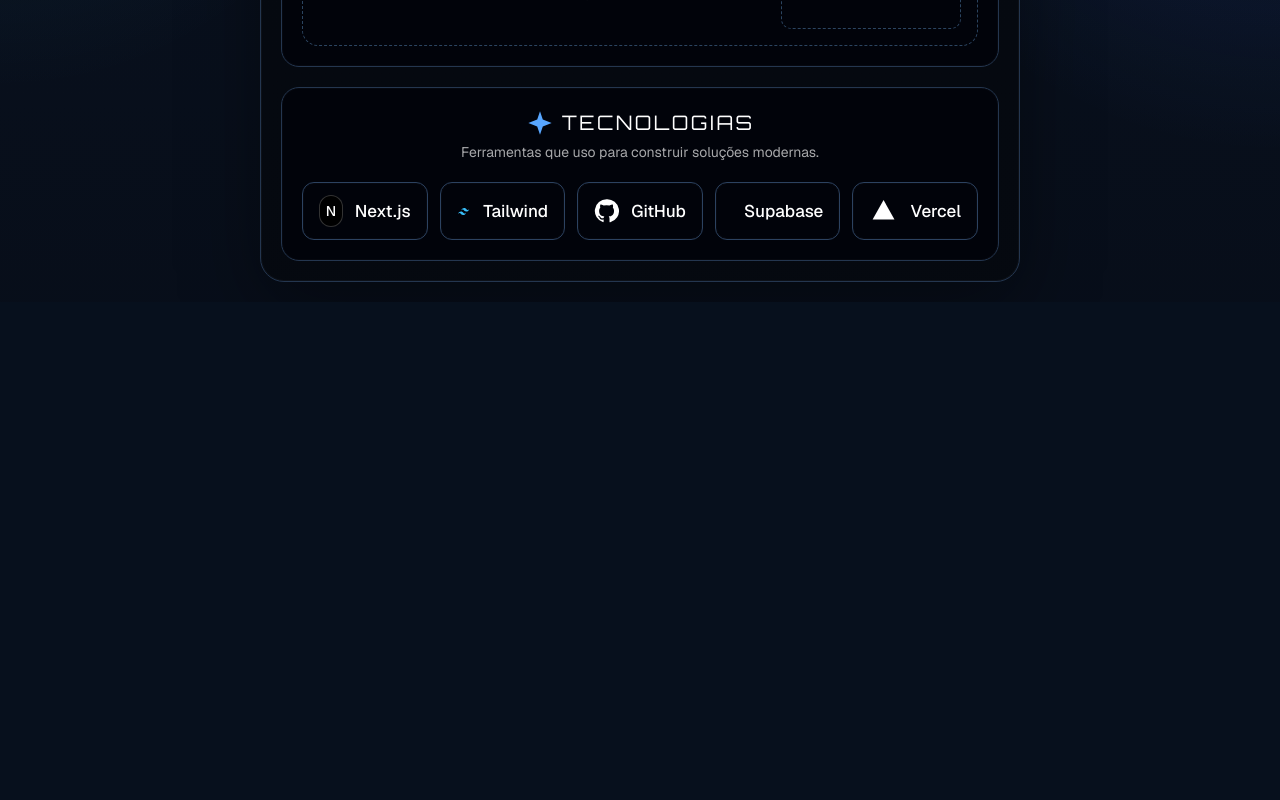
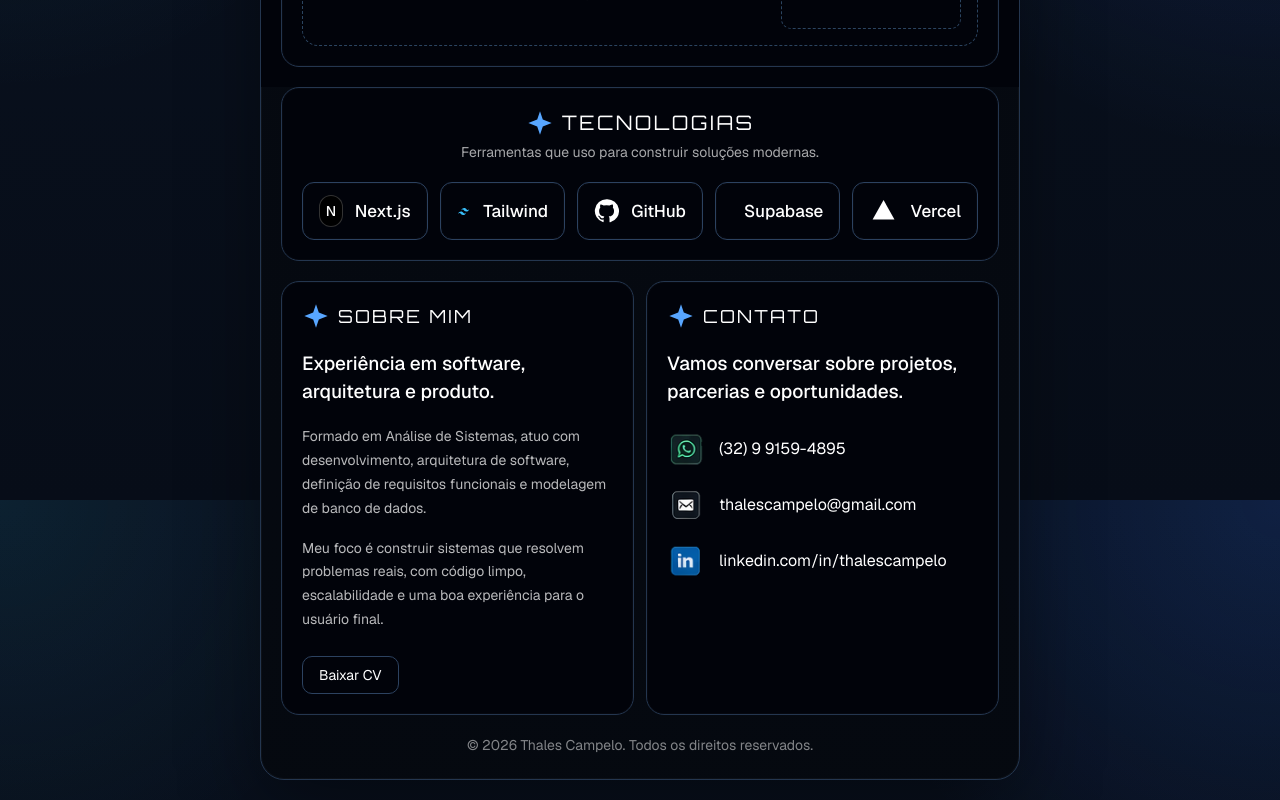
Before and after one commit to thalescampelodac/landing-page-2, a Next.js app: page / in a window 1280 px wide. Shown: the part 1100-1900 px from the top of the page. Before the commit the page ends 1402 px from the top, so only its background shows below. Built offline with nearby package versions, Linux system fonts and the light colour scheme.

Commit message:
feat: add about and contact sections

```diff
--- a/src/app/page.tsx
+++ b/src/app/page.tsx
@@ -40,6 +40,23 @@
       eyebrow: "Tecnologias",
       subtitle: "Ferramentas que uso para construir soluções modernas.",
     },
+    about: {
+      eyebrow: "Sobre Mim",
+      title: "Experiência em software, arquitetura e produto.",
+      description:
+        "Formado em Análise de Sistemas, atuo com desenvolvimento, arquitetura de software, definição de requisitos funcionais e modelagem de banco de dados.",
+      description2:
+        "Meu foco é construir sistemas que resolvem problemas reais, com código limpo, escalabilidade e uma boa experiência para o usuário final.",
+      cta: "Baixar CV",
+    },
+    contact: {
+      eyebrow: "Contato",
+      title: "Vamos conversar sobre projetos, parcerias e oportunidades.",
+      phone: "(32) 9 9159-4895",
+      email: "thalescampelo@gmail.com",
+      linkedin: "linkedin.com/in/thalescampelo",
+    },
+    footer: "© 2026 Thales Campelo. Todos os direitos reservados.",
     projectItems: {
       comprovou:
         "Plataforma que simplifica a validação de comprovantes, reduzindo fraudes e trazendo confiança para transações.",
@@ -75,6 +92,23 @@
       eyebrow: "Technologies",
       subtitle: "Tools I use to build modern solutions.",
     },
+    about: {
+      eyebrow: "About Me",
+      title: "Experience in software, architecture, and product.",
+      description:
+        "Graduated in Systems Analysis, I work with software development, software architecture, functional requirements definition, and database modeling.",
+      description2:
+        "My focus is building systems that solve real problems with clean code, scalability, and a great end-user experience.",
+      cta: "Download CV",
+    },
+    contact: {
+      eyebrow: "Contact",
+      title: "Let’s talk about projects, partnerships, and opportunities.",
+      phone: "(32) 9 9159-4895",
+      email: "thalescampelo@gmail.com",
+      linkedin: "linkedin.com/in/thalescampelo",
+    },
+    footer: "© 2024 Thales Campelo. All rights reserved.",
     projectItems: {
       comprovou:
         "A platform that simplifies receipt validation, reducing fraud and bringing trust to transactions.",
@@ -110,6 +144,23 @@
       eyebrow: "Tecnologías",
       subtitle: "Herramientas que uso para construir soluciones modernas.",
     },
+    about: {
+      eyebrow: "Sobre Mí",
+      title: "Experiencia en software, arquitectura y producto.",
+      description:
+        "Graduado en Análisis de Sistemas, trabajo con desarrollo de software, arquitectura de software, definición de requisitos funcionales y modelado de base de datos.",
+      description2:
+        "Mi enfoque es construir sistemas que resuelvan problemas reales con código limpio, escalabilidad y una gran experiencia para el usuario final.",
+      cta: "Descargar CV",
+    },
+    contact: {
+      eyebrow: "Contacto",
+      title: "Hablemos sobre proyectos, alianzas y oportunidades.",
+      phone: "(32) 9 9159-4895",
+      email: "thalescampelo@gmail.com",
+      linkedin: "linkedin.com/in/thalescampelo",
+    },
+    footer: "© 2024 Thales Campelo. Todos los derechos reservados.",
     projectItems: {
       comprovou:
         "Plataforma que simplifica la validación de comprobantes, reduce fraudes y aporta confianza a las transacciones.",
@@ -498,7 +549,7 @@
         <section
           id="projetos"
           className="px-4 pb-4 pt-0 sm:px-5 sm:pb-5"
-          style={{ marginTop: "2px" }}
+          style={{ marginTop: "2px", backgroundColor: stageSectionBackground }}
         >
           <div
             className="rounded-[18px] border border-[#24364f] px-4 py-4 shadow-[0_0_0_1px_rgba(255,255,255,0.02)_inset] sm:px-5 sm:py-5"
@@ -658,6 +709,109 @@
             </div>
           </div>
         </section>
+
+        <section className="px-4 pb-4 sm:px-5 sm:pb-5">
+          <div className="grid gap-3 md:grid-cols-2">
+            <article
+              id="sobre"
+              className="rounded-[18px] border border-[#24364f] px-5 py-5 shadow-[0_0_0_1px_rgba(255,255,255,0.02)_inset]"
+              style={{ backgroundColor: stageSectionBackground }}
+            >
+              <div className="flex items-center gap-2">
+                <ProjectMark type="spark" />
+                <h2 className="display-font text-[18px] uppercase tracking-[0.12em] text-white">
+                  {text.about.eyebrow}
+                </h2>
+              </div>
+              <p className="mt-5 text-[19px] font-medium leading-[1.45] text-white">
+                {text.about.title}
+              </p>
+              <p className="mt-5 text-[14px] leading-[1.7] text-white/72">
+                {text.about.description}
+              </p>
+              <p className="mt-4 text-[14px] leading-[1.7] text-white/72">
+                {text.about.description2}
+              </p>
+              <a
+                href="#"
+                className="mt-6 inline-flex items-center rounded-[10px] border border-[#2c4260] px-4 py-2 text-sm text-white transition hover:opacity-85"
+              >
+                {text.about.cta}
+              </a>
+            </article>
+
+            <article
+              id="contato"
+              className="rounded-[18px] border border-[#24364f] px-5 py-5 shadow-[0_0_0_1px_rgba(255,255,255,0.02)_inset]"
+              style={{ backgroundColor: stageSectionBackground }}
+            >
+              <div className="flex items-center gap-2">
+                <ProjectMark type="spark" />
+                <h2 className="display-font text-[18px] uppercase tracking-[0.12em] text-white">
+                  {text.contact.eyebrow}
+                </h2>
+              </div>
+              <p className="mt-5 max-w-[360px] text-[19px] font-medium leading-[1.45] text-white">
+                {text.contact.title}
+              </p>
+
+              <div className="mt-6 grid gap-4">
+                <a
+                  href="https://wa.me/5532991594895"
+                  target="_blank"
+                  rel="noreferrer noopener"
+                  className="flex items-center gap-3 text-white/82 transition hover:text-white"
+                >
+                  <span className="relative h-10 w-10 shrink-0">
+                    <Image
+                      src="/images/social/whatsapp.png"
+                      alt="WhatsApp"
+                      fill
+                      className="object-contain"
+                    />
+                  </span>
+                  <span>{text.contact.phone}</span>
+                </a>
+
+                <a
+                  href="mailto:thalescampelo@gmail.com"
+                  className="flex items-center gap-3 text-white/82 transition hover:text-white"
+                >
+                  <span className="relative h-10 w-10 shrink-0">
+                    <Image
+                      src="/images/social/email.png"
+                      alt="Email"
+                      fill
+                      className="object-contain"
+                    />
+                  </span>
+                  <span>{text.contact.email}</span>
+                </a>
+
+                <a
+                  href="https://www.linkedin.com/in/thalescampelo/"
+                  target="_blank"
+                  rel="noreferrer noopener"
+                  className="flex items-center gap-3 text-white/82 transition hover:text-white"
+                >
+                  <span className="relative h-10 w-10 shrink-0">
+                    <Image
+                      src="/images/social/linkedin.png"
+                      alt="LinkedIn"
+                      fill
+                      className="object-contain"
+                    />
+                  </span>
+                  <span>{text.contact.linkedin}</span>
+                </a>
+              </div>
+            </article>
+          </div>
+        </section>
+
+        <footer className="px-4 pb-6 text-center text-sm text-white/50 sm:px-5">
+          {text.footer}
+        </footer>
       </div>
     </main>
   );
```
